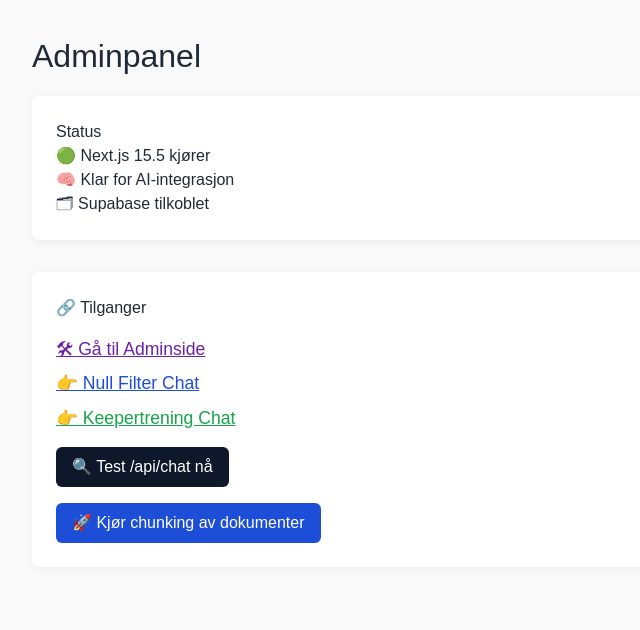
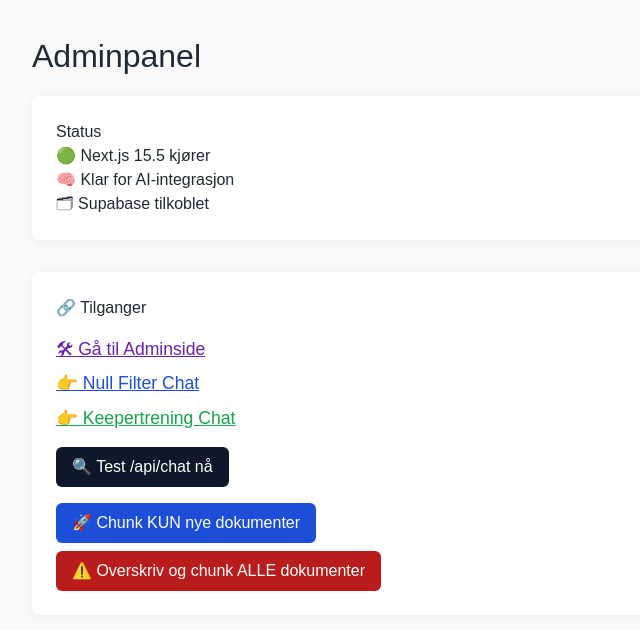
Before and after one commit to mortenhoelno/Nullfilter-admin, a Next.js app: page / in a window 1280 px wide. Shown: the top 630 px of the page, without its empty margins (0-640 px from the left). Built offline with nearby package versions, Linux system fonts and the light colour scheme.

Commit message:
Update index.js

```diff
--- a/pages/index.js
+++ b/pages/index.js
@@ -20,8 +20,13 @@
     setResponseText(data.reply || "Ingen svar mottatt 😕");
   }
 
-  async function runChunkSync() {
-    const resp = await fetch("/api/chunk-sync");
+  async function runChunkSync(force = false) {
+    const resp = await fetch("/api/chunk-sync", {
+      method: "POST",
+      headers: { "Content-Type": "application/json" },
+      body: JSON.stringify({ force })
+    });
+
     const data = await resp.json();
     alert(`✅ Ferdig: ${data.successCount} dokumenter chunket.\n❌ Feil: ${data.failedCount}`);
     console.log("Detaljer:", data);
@@ -92,6 +97,7 @@
               </a>
             </Link>
           </li>
+
           <li style={{ marginTop: "1rem" }}>
             <button
               onClick={testChatApi}
@@ -107,9 +113,10 @@
               🔍 Test /api/chat nå
             </button>
           </li>
+
           <li style={{ marginTop: "1rem" }}>
             <button
-              onClick={runChunkSync}
+              onClick={() => runChunkSync(false)}
               style={{
                 padding: "0.5rem 1rem",
                 backgroundColor: "#1d4ed8",
@@ -119,12 +126,27 @@
                 cursor: "pointer"
               }}
             >
-              🚀 Kjør chunking av dokumenter
+              🚀 Chunk KUN nye dokumenter
+            </button>
+          </li>
+
+          <li style={{ marginTop: "0.5rem" }}>
+            <button
+              onClick={() => runChunkSync(true)}
+              style={{
+                padding: "0.5rem 1rem",
+                backgroundColor: "#b91c1c",
+                color: "white",
+                border: "none",
+                borderRadius: "6px",
+                cursor: "pointer"
+              }}
+            >
+              ⚠️ Overskriv og chunk ALLE dokumenter
             </button>
           </li>
         </ul>
 
-        {/* 👇 Viser AI-svaret rett under knappen */}
         {responseText && (
           <div style={{
             marginTop: "1.5rem",
```
